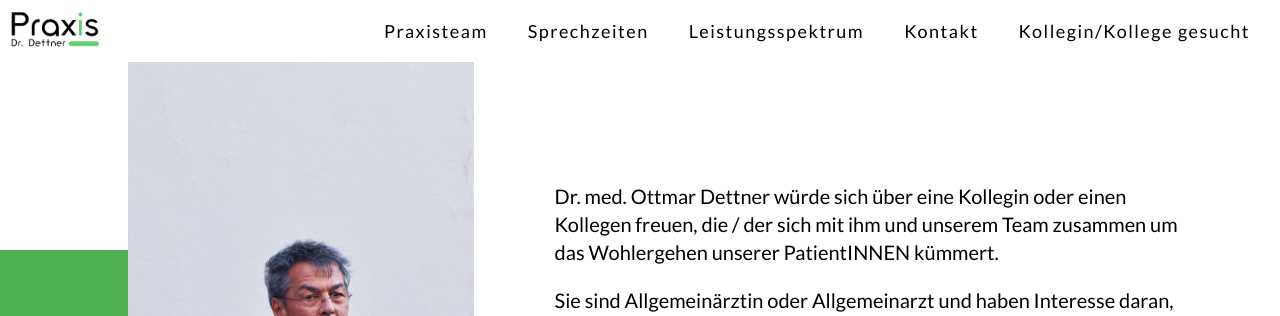
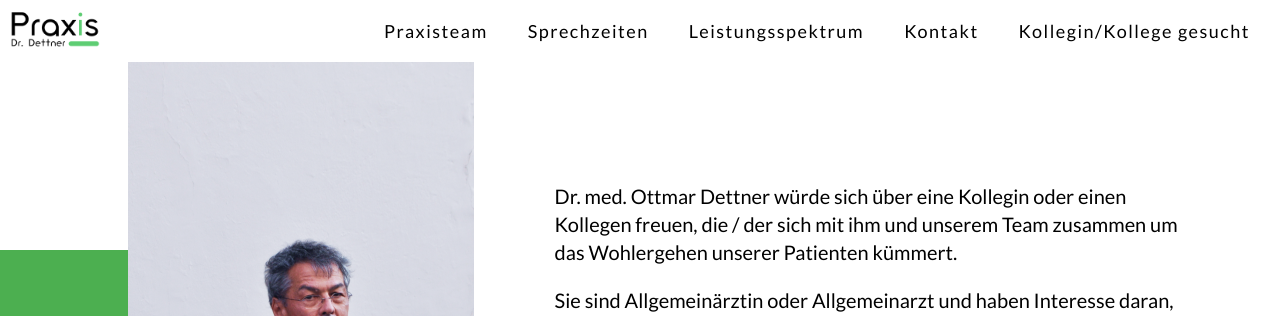
Before and after one commit to smaranika05/GP-WEB, a React (Create React App) app: page /kollegegesucht in a window 1280 px wide. Shown: the top 316 px of the page. Built offline with nearby package versions, Linux system fonts and the light colour scheme.

Commit message:
Update Kollege.js

```diff
--- a/src/views/Kollege/Kollege.js
+++ b/src/views/Kollege/Kollege.js
@@ -23,7 +23,7 @@ class Kollege extends Component {
               <p>
                 Dr. med. Ottmar Dettner würde sich über eine Kollegin oder einen
                 Kollegen freuen, die / der sich mit ihm und unserem Team
-                zusammen um das Wohlergehen unserer PatientINNEN kümmert.
+                zusammen um das Wohlergehen unserer Patienten kümmert.
               </p>
               <p>
                 Sie sind Allgemeinärztin oder Allgemeinarzt und haben Interesse
```
